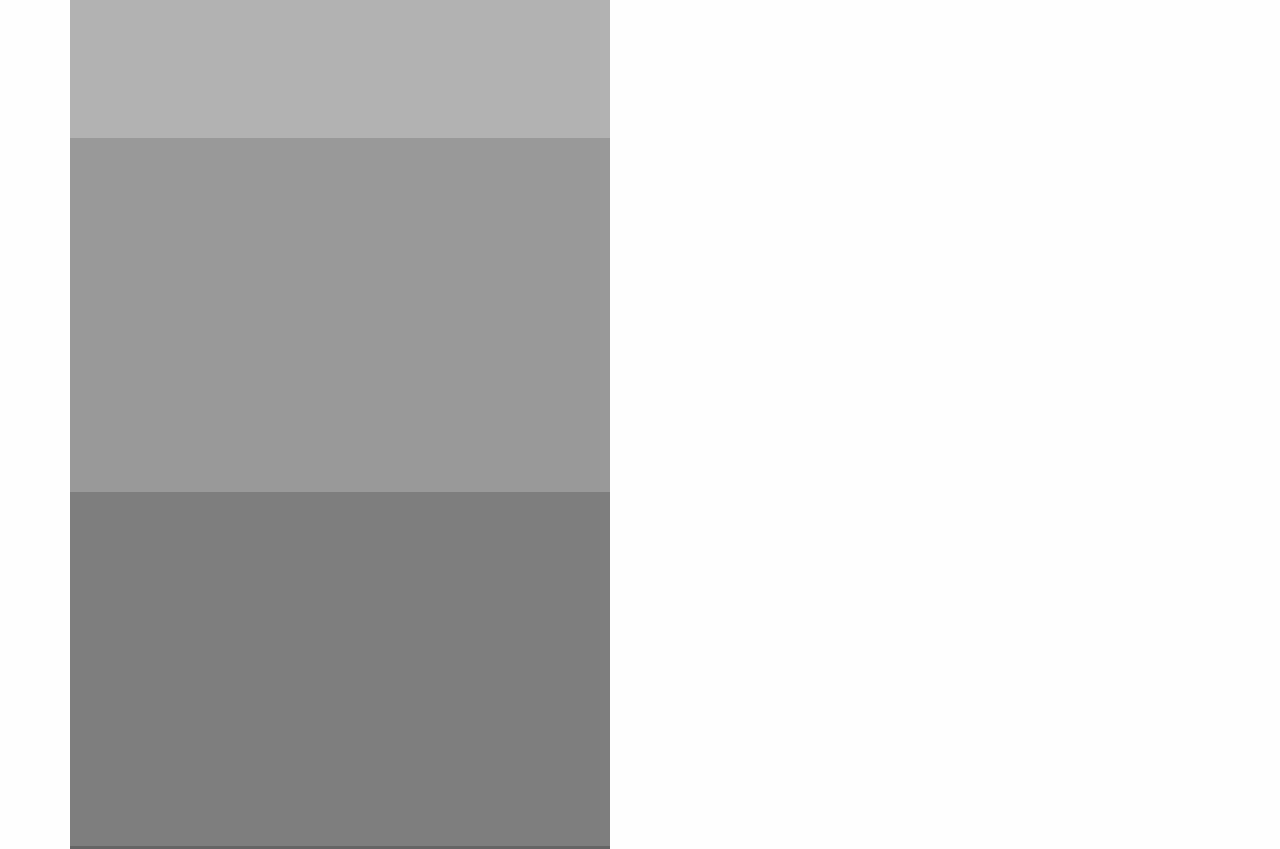
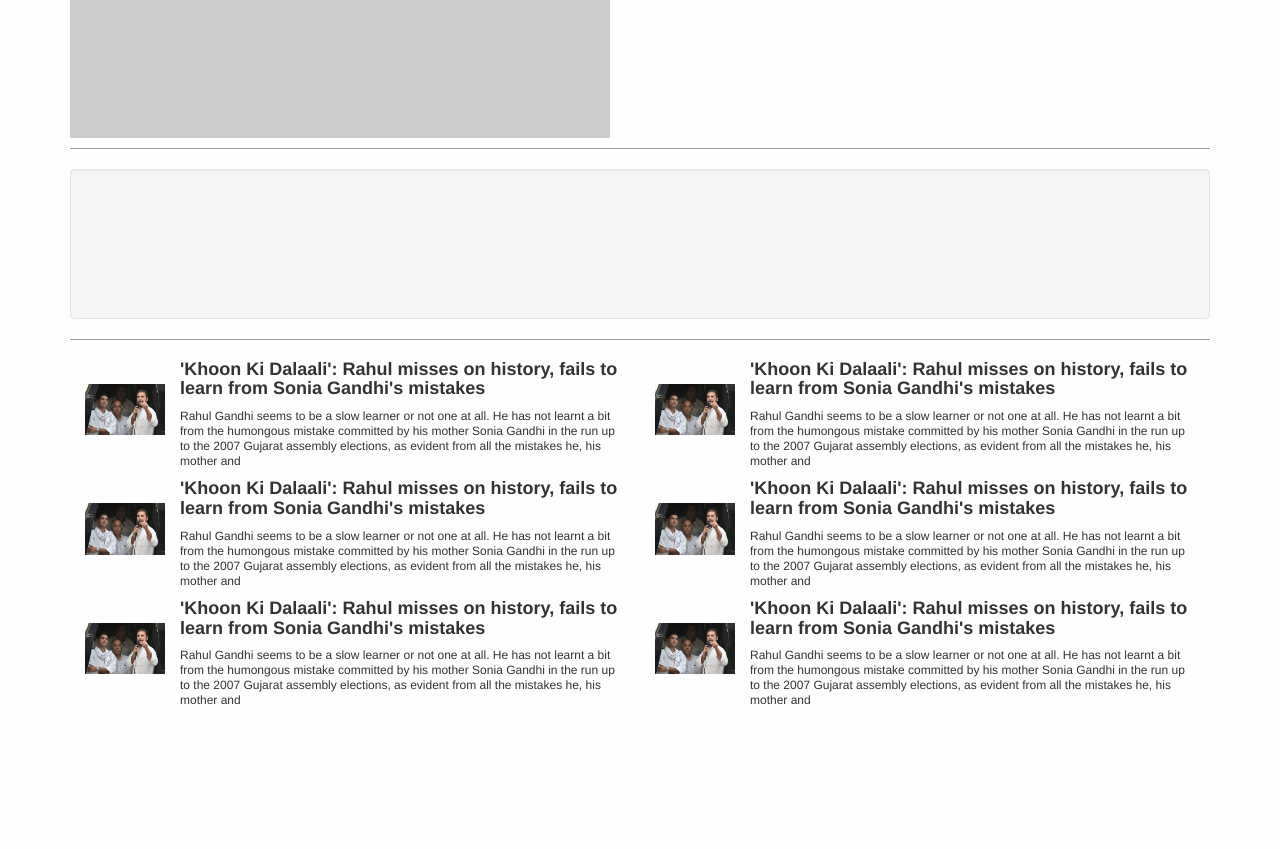
Before and after one commit to systementropy/TV-Website, a website: page index.html in a window 1280 px wide. Shown: the part 5160-6009 px from the top of the page. After the commit the page ends 5878 px from the top, so only its background shows below. Drawn offline with nearby package versions, Linux system fonts and the light colour scheme; some packages are replaced by stand-ins of ours; a script that the page names is missing.

Commit message:
Home Page scaffold

```diff
--- a/script/app.js
+++ b/script/app.js
@@ -24,8 +24,8 @@ var app = angular.module("myApp", ['ngRoute','ui.bootstrap','slickCarousel']).co
 app.controller('MainCtrl', function($scope) {
    $scope.news = ["One news","Two news","Three news","Four news"];
    $scope.stripNews={
-      title:"J&K में 7 आतंकी ढेर: नौगाम-कुपवाड़ा में कार्रवाई, देश के 24 एयरपोर्ट पर अलर्ट ",
-      text:"गुरुवार को घुसपैठ की 4 कोशिशें हुईं। कुपवाड़ा के 30 राष्ट्रीय राइफल्स कैम्प को आतंकियों ने निशाना बनाया।"
+      title:"'Khoon Ki Dalaali': Rahul misses on history, fails to learn from Sonia Gandhi's mistakes",
+      text:"Rahul Gandhi seems to be a slow learner or not one at all. He has not learnt a bit from the humongous mistake committed by his mother Sonia Gandhi in the run up to the 2007 Gujarat assembly elections, as evident from all the mistakes he, his mother and"
    }
 });
 
--- a/style/nokhaStyle.css
+++ b/style/nokhaStyle.css
@@ -18,7 +18,12 @@
     margin-top: 10px;
     margin-bottom: 20px;
 }
+.slick-dotted.slick-slider{margin: 0 !important;}
 .mainBannerCont{min-height: 354px;}
 .slick-dots{bottom: 8px !important;}
 .slick-dots li button{border-radius: 50%;background: #FF0000 !important;opacity: 0.2;text-indent: -9900px;}
 .slick-dots li.slick-active button{border-radius: 50%;background: #FF0000;opacity: 0.7;}
+.smallTextStripNews{font-size: 12px; line-height: 15px;}
+.divider{display: block;height: 1px; background: rgba(0, 0, 0, 0.4); margin: 10px 0;}
+.advCont{min-height: 150px;margin: 10px 0;}
+.smallMediaImg{max-width: 80px !important;margin-right: 15px; padding: 24px 0;}
--- a/views/main.html
+++ b/views/main.html
@@ -19,17 +19,45 @@
 	<div class="row">
 		<div class="col-md-6 row">
 			<slick infinite="true" dots="true" autoplay="true" slides-to-show=1 slides-to-scroll=1 init-onload="true" data="news">
-				<div ng-repeat="img in [0,1,2,3,4,5,6,7,8,9]">
+				<div ng-repeat="img in [0,1,2,3] track by $index">
 					<!-- <img src="/images/{{img}}"> -->
-					<div class="mainBannerCont" style="background: #000; opacity: 0.{{img}}"></div>
+					<div class="mainBannerCont" style="background: #000; opacity: {{0.5-($index/10)}}"></div>
 				</div>
 			</slick>
 		</div>
 		<div class="col-md-6 ">
 			<h3 class="nokhaClr">NOKHA SAMACHAR</h3>
 			<div class="midNewsStrip" ng-repeat="i in [1,2,3]">
+				<img src="images/img.jpg" class="pull-left smallMediaImg">
 				<h4><b>{{stripNews.title}}</b></h4>
-				<p>{{stripNews.text}}</p>
+				<p class="smallTextStripNews">{{stripNews.text}}</p>
+			</div>
+		</div>
+	</div>
+	<div class="row">
+		<div class="divider"></div>
+	</div>
+	<div class="row">
+		<div class="well advCont">
+
+		</div>
+	</div>
+	<div class="row">
+		<div class="divider"></div>
+	</div>
+	<div class="row">
+		<div class="col-md-6 ">
+			<div class="midNewsStrip" ng-repeat="i in [1,2,3]">
+				<img src="images/img.jpg" class="pull-left smallMediaImg">
+				<h4><b>{{stripNews.title}}</b></h4>
+				<p class="smallTextStripNews">{{stripNews.text}}</p>
+			</div>
+		</div>
+		<div class="col-md-6 ">
+			<div class="midNewsStrip" ng-repeat="i in [1,2,3]">
+				<img src="images/img.jpg" class="pull-left smallMediaImg">
+				<h4><b>{{stripNews.title}}</b></h4>
+				<p class="smallTextStripNews">{{stripNews.text}}</p>
 			</div>
 		</div>
 	</div>
```
Also changed, not shown: images/img.jpg (added).
